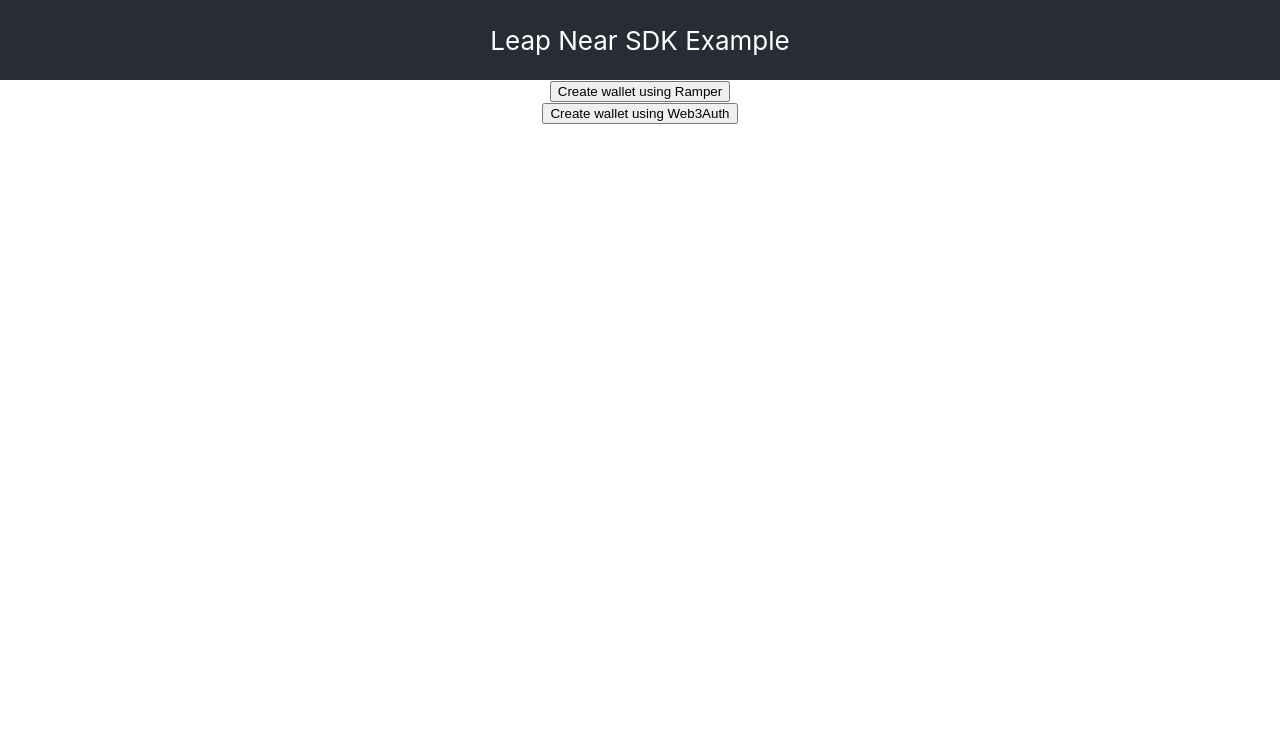
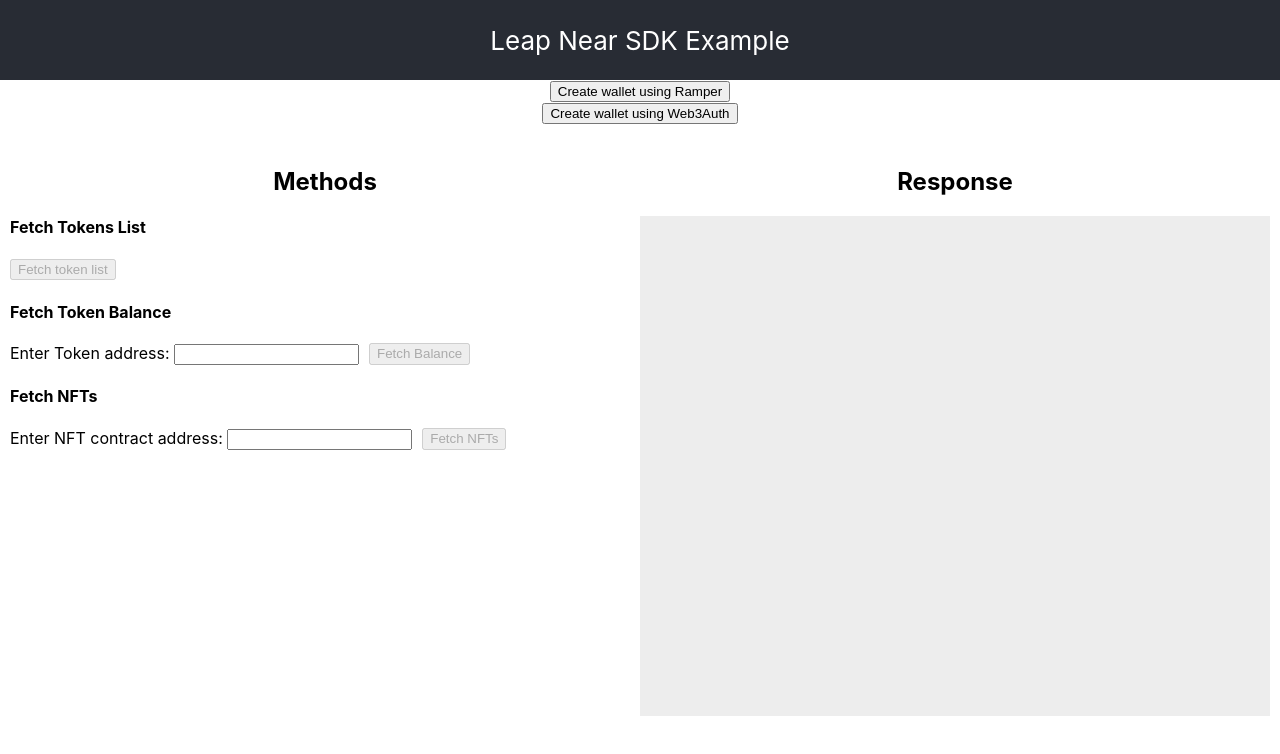
Before and after one commit to leapwallet/leap-near-sdk-react-example, a React (Create React App) app: page / in a window 1280 px wide. Shown: the top 754 px of the page. Built offline with nearby package versions, Linux system fonts and the light colour scheme.

Commit message:
Add: FT and NFT methods

```diff
--- a/src/App.tsx
+++ b/src/App.tsx
@@ -1,6 +1,8 @@
 import React, { useState } from 'react';
 import './App.css';
 import LeapNearSDKService from './services/LeapNearSDKService';
+import { Playground } from './components/Playground';
+
 
 function App() {
 
@@ -33,11 +35,10 @@
           <button onClick={createWalletUsingWeb3auth} value="Create wallet using Web3Auth"> Create wallet using Web3Auth </button>
         </div>
       </div>
-      <pre style={{textAlign: 'left', background: '#ededed'}}>
+      <pre style={{ textAlign: 'left', background: '#ededed' }}>
         {response}
       </pre>
-      <div>
-      </div>
+      <Playground sdk={sdkInstance} user={ response ? JSON.parse(response) : null}/>
     </div>
   );
 }
--- a/src/components/NFT.tsx
+++ b/src/components/NFT.tsx
@@ -0,0 +1,29 @@
+import { LeapNearSdk } from "@leapwallet/leap-near-sdk";
+import { useState } from "react";
+
+type NFTProps = {
+  sdk: LeapNearSdk;
+  user: any;
+  onResponseFetch: (response: any) => void;
+}
+
+export const NFT = ({ sdk, user, onResponseFetch }: NFTProps) => {
+  const [nftContract, setNFTContract] = useState<any>('');
+  const fetchTokenList = async () => {
+    if (!nftContract) return;
+    const nfts = await sdk?.fetchNFTs(user.address, nftContract);
+    onResponseFetch(nfts);
+  }
+  return (
+    <div>
+      <h4>Fetch NFTs</h4>
+      <div style={{ display: 'flex', gap: '10px' }}>
+        <div>
+          <label htmlFor="nft-contract">Enter NFT contract address: </label>
+          <input type="text" name="nft-contract" value={nftContract} onChange={(e) => setNFTContract(e.target.value)} />
+        </div>
+        <button onClick={fetchTokenList} disabled={!user || !nftContract}>Fetch NFTs</button>
+      </div>
+    </div>
+  )
+}
--- /dev/null
+++ b/src/components/Playground.tsx
@@ -0,0 +1,36 @@
+import { LeapNearSdk } from "@leapwallet/leap-near-sdk";
+import { useState } from "react";
+import { Tokens } from './Tokens';
+import { NFT } from './NFT';
+
+type PlaygroundProps = {
+  sdk: LeapNearSdk;
+  user: any
+}
+
+export const Playground = ({ sdk, user }: PlaygroundProps) => {
+  const [responseToRender, setResponseToRender] = useState<any>('');
+
+  const handleResponse = (response: any) => {
+    setResponseToRender(JSON.stringify(response, null, 4));
+  }
+
+  return (
+    <div style={{ display: 'flex', justifyContent: 'space-between', padding: '10px' }}>
+      <div style={{ width: '50%' }}>
+        <h2>Methods</h2>
+        <div style={{ textAlign: 'left' }}>
+          <Tokens sdk={sdk} user={user} onResponseFetch={handleResponse} />
+          <NFT sdk={sdk} user={user} onResponseFetch={handleResponse} />
+        </div>
+
+      </div>
+      <div style={{ width: '50%' }}>
+        <h2>Response</h2>
+        <pre style={{ height: '500px', overflowX: 'auto', textAlign: 'left', background: '#ededed', wordWrap: 'break-word' }}>
+          {responseToRender}
+        </pre>
+      </div>
+    </div>
+  )
+}
--- a/src/components/Tokens.tsx
+++ b/src/components/Tokens.tsx
@@ -1,23 +1,46 @@
 import { LeapNearSdk } from "@leapwallet/leap-near-sdk";
+import { useState } from "react";
 
 
 type TokenProps = {
   sdk: LeapNearSdk;
-  user: any
+  user: any;
+  onResponseFetch: (response: any) => void;
 }
 
-export const Tokens = ({sdk}: TokenProps) => {
+export const Tokens = ({ sdk, user, onResponseFetch }: TokenProps) => {
+  const [tokenId, setTokenId] = useState<any>('');
   const fetchTokenList = async () => {
-    const tokenList = await sdk?.fetchTokenList();
-    console.log(tokenList);
+    const tokenList = await sdk?.fetchTokenList(user.address);
+    onResponseFetch(tokenList);
   }
+
+  const fetchTokenBalance = async () => {
+    if (!tokenId || tokenId === 'near') return;
+    const tokenBalance = await sdk?.fetchTokenBalance(tokenId, user.address);
+    onResponseFetch(tokenBalance);
+  }
+
   return (
     <div>
-      <h1>Fetch Tokens List</h1>
       <div>
-        <button onClick={fetchTokenList}>Fetch token list</button>
+        <h4>Fetch Tokens List</h4>
+        <div>
+          <button onClick={fetchTokenList} disabled={!user}>Fetch token list</button>
+        </div>
       </div>
+      <div>
+        <h4>Fetch Token Balance</h4>
+        <div style={{ display: 'flex', gap: '10px'}}>
+          <div>
+            <label htmlFor="token-address">Enter Token address: </label>
+            <input type="text" name="token-address" value={tokenId} onChange={(e) => setTokenId(e.target.value)} />
+          </div>
+          <button onClick={fetchTokenBalance} disabled={!user || !tokenId}>Fetch Balance</button>
+        </div>
+      </div>
+
     </div>
+
   )
-
 }
```
Also changed, not shown: src/hooks/useSdk.ts (deleted, +0 -10 lines).
